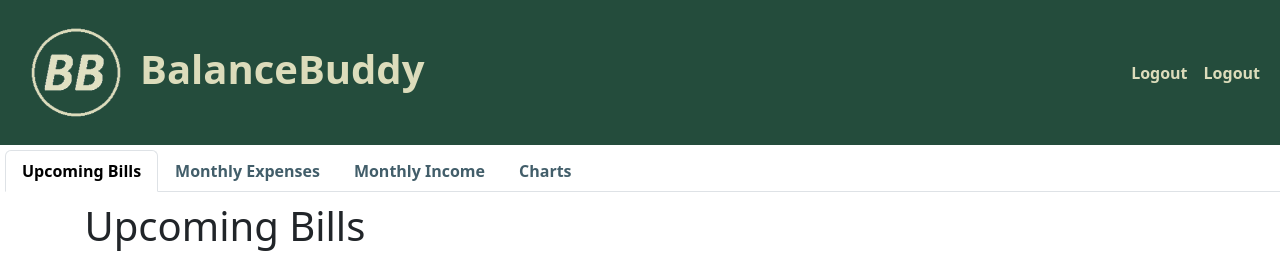
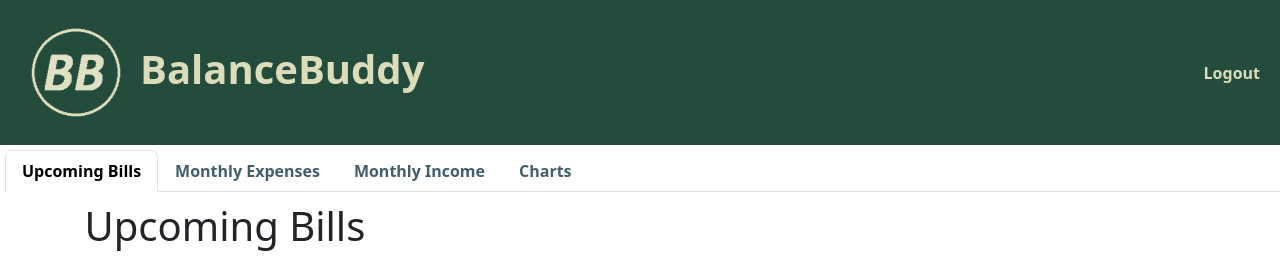
Before and after one commit to douglas86/january-hackathon-team8, a Django app: page / in a window 1280 px wide. Shown: the top 258 px of the page. Run offline with Django 5.2, Linux system fonts and the light colour scheme; the visitor is signed in with stand-in values (Sample User, id 1); data that the repository does not hold is empty; some libraries are stand-ins or nearby versions.

Commit message:
Removed extra logout in nav

```diff
--- a/templates/base.html
+++ b/templates/base.html
@@ -54,11 +54,6 @@
             <div class="collapse navbar-collapse" id="navbarNav">
                 <ul class="navbar-nav ms-auto">
                     {% if user.is_authenticated %}
-                        <li class="nav-item">
-                            <a class="text-cream nav-link {% if request.path == logout_url %}active{% endif %}"
-                               aria-current="page"
-                               href="{% url 'account_logout' %}">Logout</a>
-                        </li>
                         <li class="nav-item">
                             <a class="text-cream nav-link {% if request.path == logout_url %}active{% endif %}" aria-current="page"
                                 href="{% url 'account_logout' %}">Logout</a>
```
